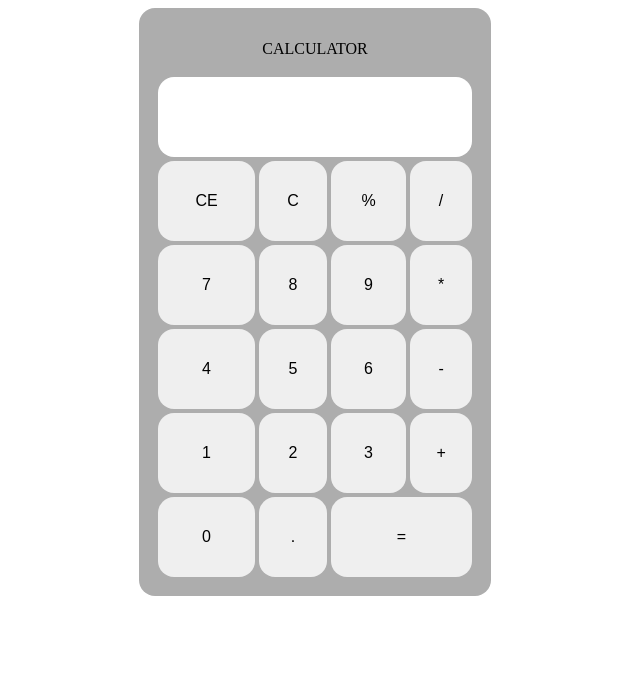
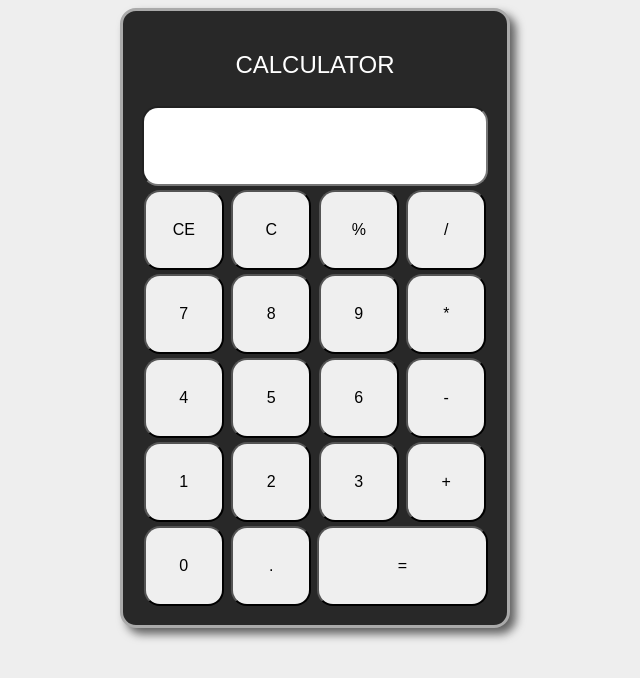
Before and after one commit to Zan-40/CalculatorProForm, a plain HTML site: page index.html in a window 1280 px wide. Shown: the whole page, without its empty margins (325-965 px from the left). Drawn offline with Linux system fonts and the light colour scheme.

Commit message:
Changed the css

```diff
--- a/index.html
+++ b/index.html
@@ -41,7 +41,7 @@
                 <tr>
                     <th><input type="button" value="0" onclick="dial(this.value)" class="button"></th>
                     <th><input type="button" value="." onclick="dial(this.value)" class="button"></th>
-                    <th colspan="2"><input type="button" value="=" onclick="calculate()" class="button"></th>
+                    <th colspan="2"><input type="button" value="=" onclick="calculate()" class="button" style="width: 100%;"></th>
                 </tr>
             </table>
         </form>
--- a/style.css
+++ b/style.css
@@ -1,20 +1,28 @@
+body{
+    font-family: Arial;
+    background-color: rgb(238, 238, 238);
+}
+p{
+    font-size:1.5em;
+    color: white;
+    text-align: center;
+}
 .container{
-    background-color: rgb(173, 173, 173);
-    width: 20em;
+    background-color: rgb(40, 40, 40);
+    width: 22em;
     margin: auto;
     padding: 1em;
+    border: 3px solid rgb(170, 170, 170);
     border-radius: 1em;
-}
-p{
-    text-align: center;
+    box-shadow: 6px 6px 10px rgba(0, 0, 0, 0.6);
 }
 input{
     border-radius: 1em;
-    width:100%;
+    width:5em;
     box-sizing: border-box;
     height: 5em;
     font-size:1em;
-    border: none;
+
 }
 table{
     width:100%;
```
